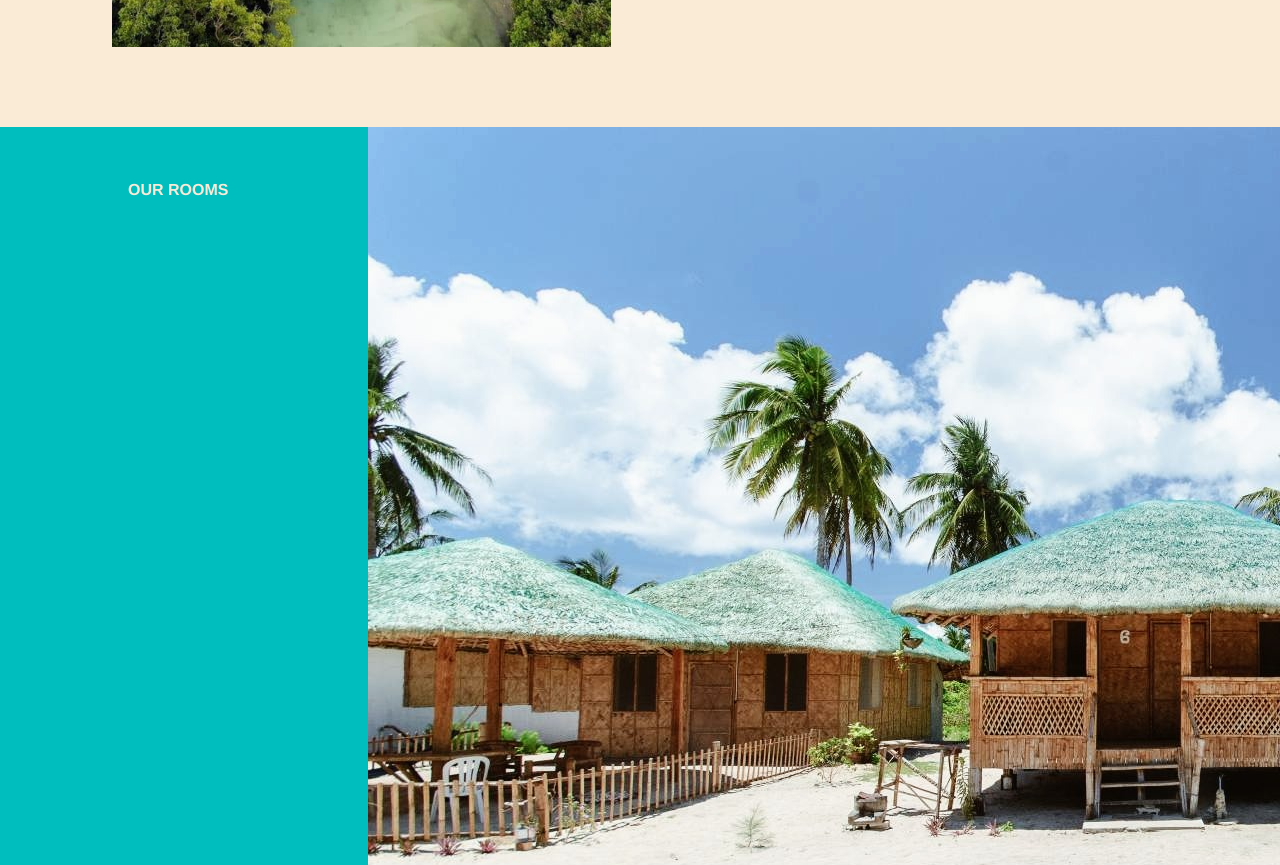
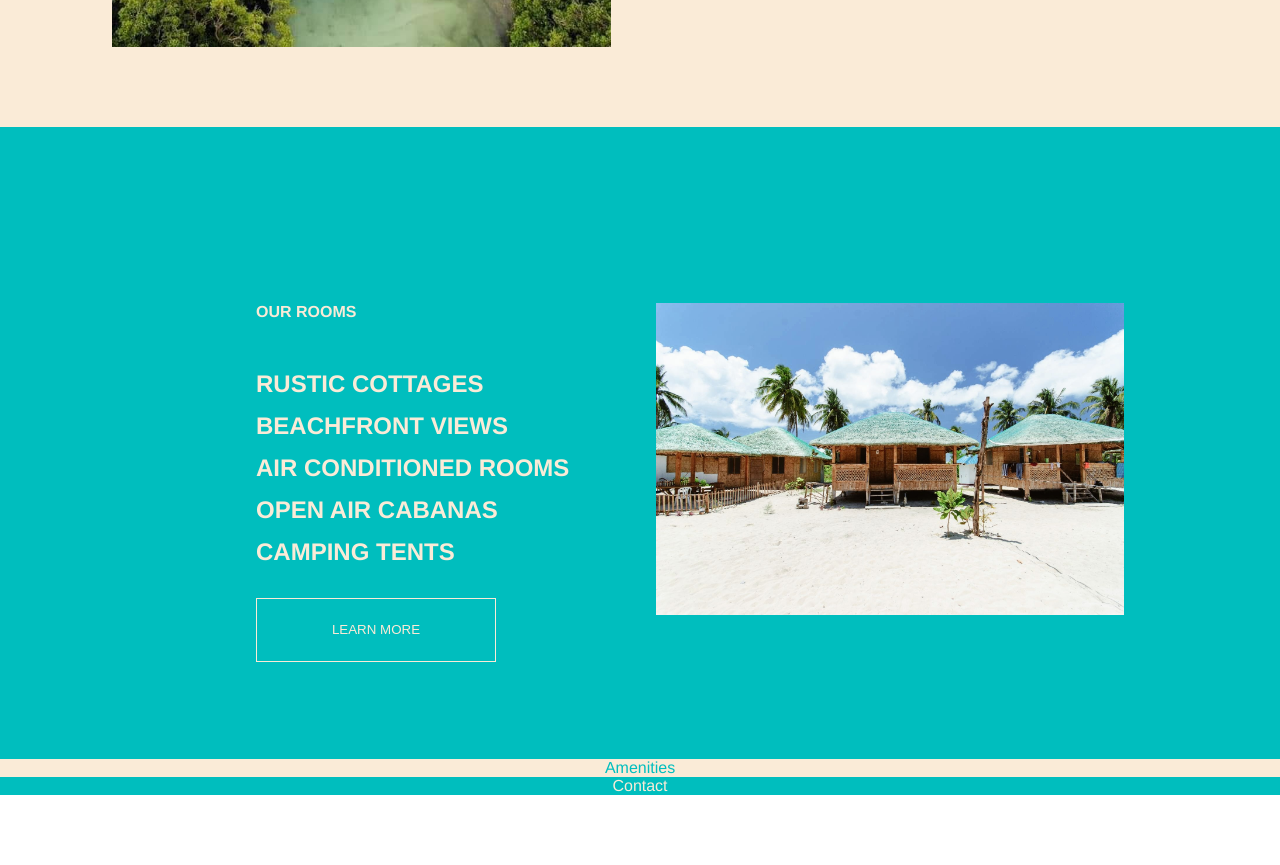
Before and after one commit to giantcarlos/villa-noe, a React (Vite) app: page / in a window 1280 px wide. Shown: the part 1440-2305 px from the top of the page. After the commit the page ends 2235 px from the top, so only its background shows below. Built offline with nearby package versions, Linux system fonts and the light colour scheme.

Commit message:
add room information

```diff
--- a/src/App.css
+++ b/src/App.css
@@ -151,6 +151,15 @@ nav {
   margin-left: 11rem;
 }
 
+.rooms-image {
+  grid-column: 2;
+  grid-row: 1;
+  width: 75%;
+  margin-top: 11rem;
+  margin-bottom: 6rem;
+  margin-right: 10rem;
+}
+
 .large-font {
   text-align: left;
   font-size: 5rem;
@@ -178,6 +187,15 @@ nav {
   margin-left: 6rem;
 }
 
+.small-font-3 {
+  text-align: left;
+  font-size: 1rem;
+  grid-column: 1;
+  grid-row: 1;
+  margin-top: 11rem;
+  margin-left: 14rem;
+}
+
 .paragraph {
   grid-column: 2;
   grid-row: 1;
@@ -186,6 +204,18 @@ nav {
   margin-top: 20rem;
   margin-left: 6rem;
   margin-right: 15rem;
+}
+
+.bullets {
+  grid-column: 1;
+  grid-row: 1;
+  text-align: left;
+  line-height: .75;
+  font-weight: 600;
+  font-size: 1.5rem;
+  margin-top: 14rem;
+  margin-left: 11.5rem;
+  margin-right: 1rem;
 }
 
 button {
@@ -218,15 +248,27 @@ button {
   margin-left: 6rem;
 }
 
+.button-3 {
+  grid-column: 1;
+  grid-row: 1;
+  width: 15rem;
+  height: 4rem;
+  color: inherit;
+  border-color: inherit;
+  border-style: solid;
+  border-width: .1rem;
+  background-color: inherit;
+  margin-top: auto;
+  margin-bottom: 8%;
+  margin-left: 14rem;
+}
+
 @media only screen and (max-width: 1350px) {
   .about-image {
     width: 80%;
     margin-top: 6rem;
     margin-bottom: 2rem;
     margin-left: 5rem;
-  }
-  .large-font {
-    margin-left: 6rem;
   }
   .small-font {
     font-size: 1rem;
--- a/src/Components/About.jsx
+++ b/src/Components/About.jsx
@@ -6,7 +6,7 @@ function About() {
   return (
     <section className="about">
             <div className="home-grid">
-                <motion.img initial={{ opacity: 0, y: 65 }} whileInView={{ opacity: 1, y: 0 }} transition={{ duration: 1.125 }} viewport={{ margin: "-200px", once: true }} className="about-image" alt="Sunrise on Villa Noe Beach sign." src="cagbalete.jpg" />
+                <motion.img className="about-image" initial={{ opacity: 0, y: 65 }} whileInView={{ opacity: 1, y: 0 }} transition={{ duration: 1.125 }} viewport={{ margin: "-200px", once: true }} alt="Aerial view of Cagbalete Island." src="cagbalete.jpg" />
                 <motion.h2 className="small-font-2" initial={{ opacity: 0, y: 65 }} whileInView={{ opacity: 1, y: 0 }} transition={{ duration: 1.125 }} viewport={{ margin: "-100px", once: true }} >WELCOME TO VILLA NOE BEACH</motion.h2>
                 <motion.p className="paragraph" initial={{ opacity: 0, y: 65 }} whileInView={{ opacity: 1, y: 0 }} transition={{ duration: 1.125 }} viewport={{ margin: "-100px", once: true }} >Nestled on the pristine shores of Cagbalete Island in Mauban, Quezon, Villa Noe Beach offers a peaceful retreat with clear waters, white sand, and breathtaking sunrises. Whether you’re here to unwind by the beach, explore the island’s marine life, or simply enjoy the tranquility, our resort provides a comfortable and scenic escape from the everyday.</motion.p>
                 <motion.button className="button-2" initial={{ opacity: 0, y: 45 }} whileInView={{ opacity: 1, y: 0 }} transition={{ duration: .8 }} viewport={{ margin: "-50px", once: true }} >LEARN MORE</motion.button>
--- a/src/Components/Rooms.jsx
+++ b/src/Components/Rooms.jsx
@@ -5,10 +5,16 @@ function Rooms() {
   return (
     <section className="rooms">
           <div className="home-grid">
-                <motion.img initial={{ opacity: 0, y: 65 }} whileInView={{ opacity: 1, y: 0 }} transition={{ duration: 1.125 }} viewport={{ margin: "-200px", once: true }} className="rooms-image" alt="Sunrise on Villa Noe Beach sign." src="cottage.jpg" />
-                <motion.h2 className="small-font" initial={{ opacity: 0, y: 65 }} whileInView={{ opacity: 1, y: 0 }} transition={{ duration: 1.125 }} viewport={{ margin: "-100px", once: true }} >OUR ROOMS</motion.h2>
-                <motion.p className="paragraph-2" initial={{ opacity: 0, y: 65 }} whileInView={{ opacity: 1, y: 0 }} transition={{ duration: 1.125 }} viewport={{ margin: "-100px", once: true }} ></motion.p>
-                <motion.button className="button" initial={{ opacity: 0, y: 45 }} whileInView={{ opacity: 1, y: 0 }} transition={{ duration: .8 }} viewport={{ margin: "-50px", once: true }} >LEARN MORE</motion.button>
+                <motion.img className="rooms-image" initial={{ opacity: 0, y: 45 }} whileInView={{ opacity: 1, y: 0 }} transition={{ duration: 1.125 }} viewport={{ margin: "-200px", once: true }} alt="Cottages at Villa Noe." src="cottage.jpg" />
+                <motion.h2 className="small-font-3" initial={{ opacity: 0, y: 65 }} whileInView={{ opacity: 1, y: 0 }} transition={{ duration: 1.125 }} viewport={{ margin: "-100px", once: true }} >OUR ROOMS</motion.h2>
+                <motion.div className="bullets" initial={{ opacity: 0, y: 65 }} whileInView={{ opacity: 1, y: 0 }} transition={{ duration: 1.125 }} viewport={{ margin: "-100px", once: true }} >
+                  <ul>RUSTIC COTTAGES</ul>
+                  <ul>BEACHFRONT VIEWS</ul>
+                  <uL>AIR CONDITIONED ROOMS</uL>
+                  <ul>OPEN AIR CABANAS</ul>
+                  <ul>CAMPING TENTS</ul>
+                </motion.div>
+                <motion.button className="button-3" initial={{ opacity: 0, y: 45 }} whileInView={{ opacity: 1, y: 0 }} transition={{ duration: .8 }} viewport={{ margin: "-50px", once: true }} >LEARN MORE</motion.button>
           </div>
       </section>
   )
```
